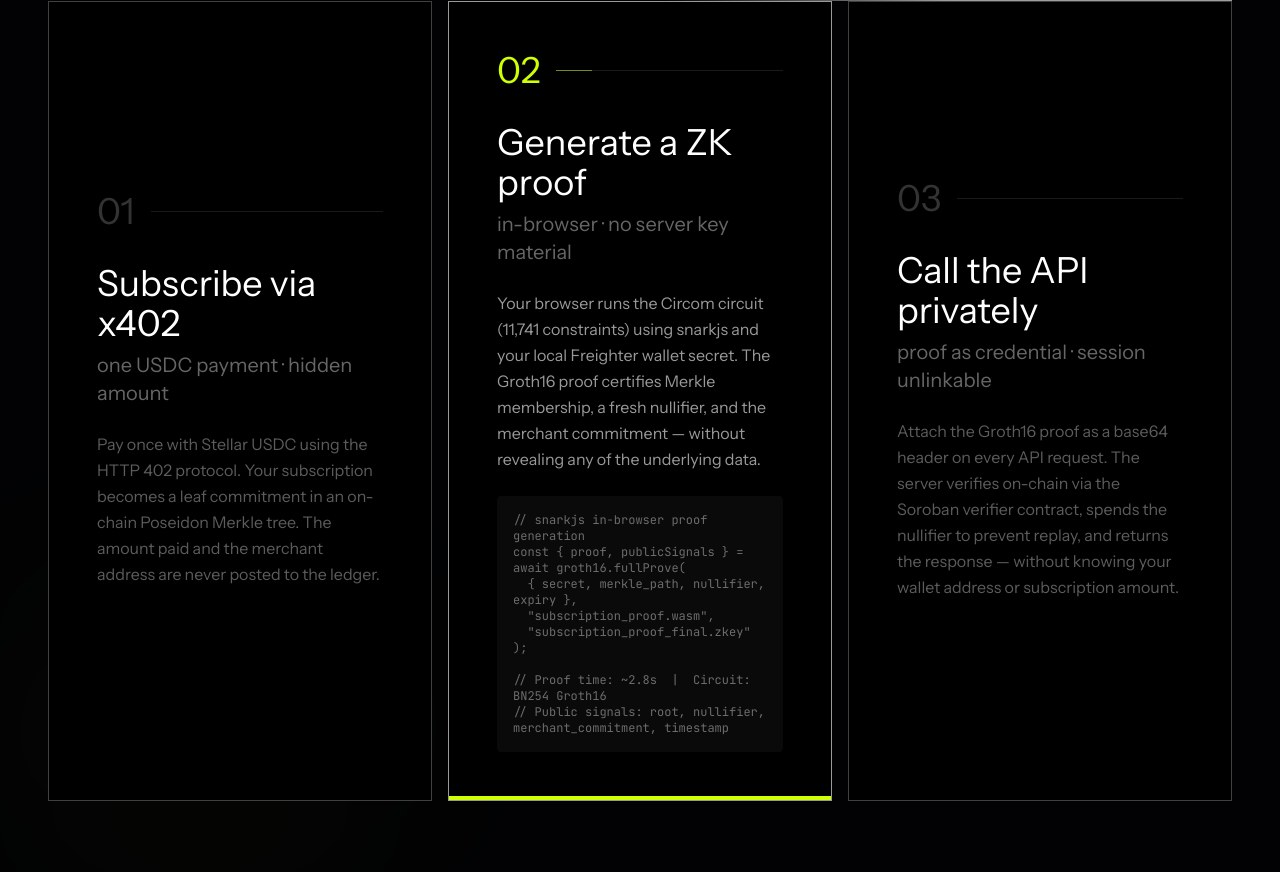
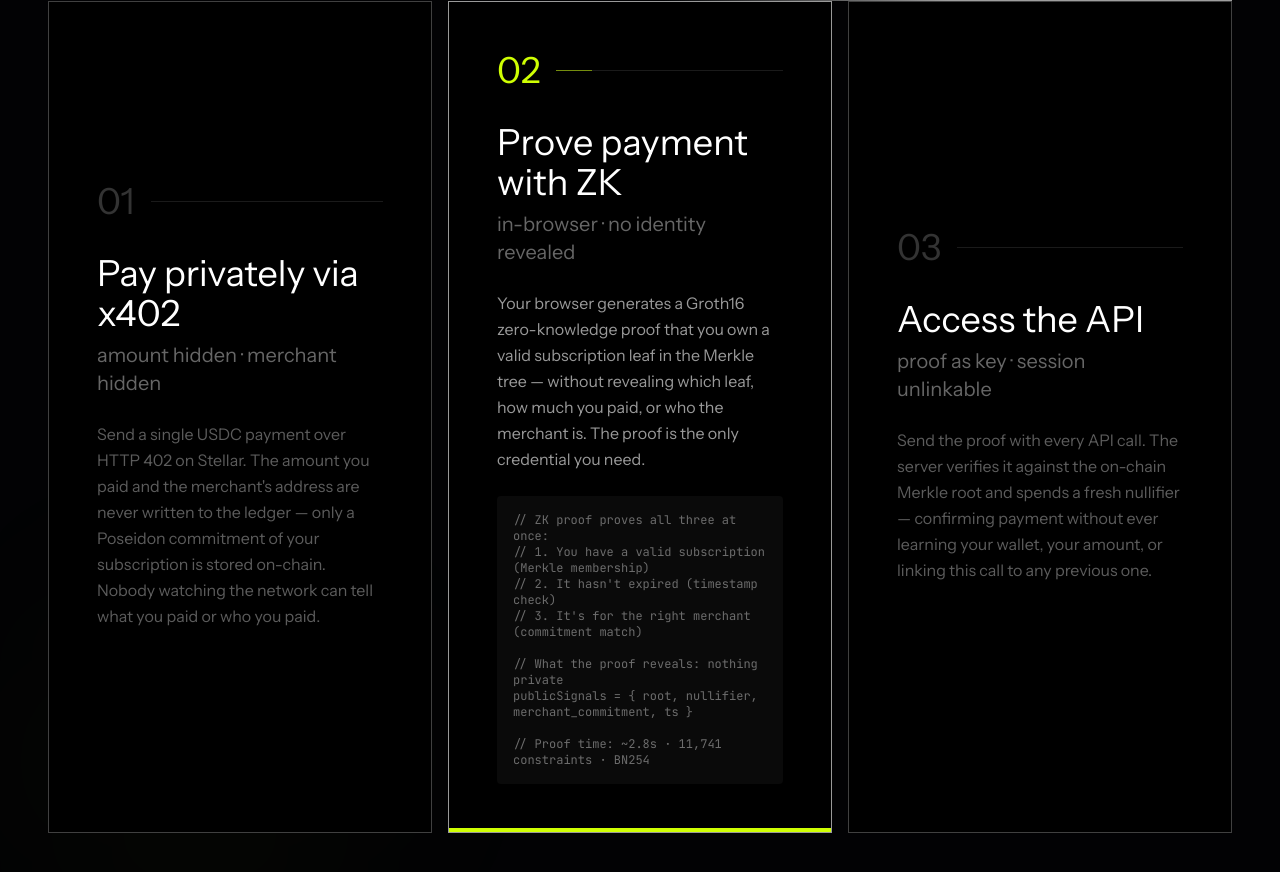
Before and after one commit to ayushsingh82/ZeroGate, a Next.js app in the folder frontend/: page / in a window 1280 px wide. Shown: the part 3298-4170 px from the top of the page. Built offline with nearby package versions, Linux system fonts and the light colour scheme; grey boxes are pictures that could not be loaded.

Commit message:
rewrite how-it-works steps to reflect actual x402 + ZK proof flow

```diff
--- a/frontend/components/landing/how-it-works-section.tsx
+++ b/frontend/components/landing/how-it-works-section.tsx
@@ -6,51 +6,47 @@ import { useVisible } from "@/hooks/use-visible";
 const steps = [
   {
     number: "01",
-    title: "Subscribe via x402",
-    subtitle: "one USDC payment · hidden amount",
+    title: "Pay privately via x402",
+    subtitle: "amount hidden · merchant hidden",
     description:
-      "Pay once with Stellar USDC using the HTTP 402 protocol. Your subscription becomes a leaf commitment in an on-chain Poseidon Merkle tree. The amount paid and the merchant address are never posted to the ledger.",
-    code: `// x402 subscription — amount stays private
-POST /subscribe
-{
-  "leaf": Poseidon(secret, expiry, sub_id, merchant_commitment),
-  "payment": "Stellar USDC · amount hidden on-chain"
-}
+      "Send a single USDC payment over HTTP 402 on Stellar. The amount you paid and the merchant's address are never written to the ledger — only a Poseidon commitment of your subscription is stored on-chain. Nobody watching the network can tell what you paid or who you paid.",
+    code: `// What goes on-chain (Soroban contract)
+leaf = Poseidon(secret, expiry, sub_id, merchant_commitment)
+merchant_commitment = Poseidon(merchant_addr, salt)
 
-// On-chain: only the Merkle leaf is stored
-// Soroban contract: insert_leaf(leaf) -> root`,
+// What NEVER goes on-chain
+// ✗  payment amount
+// ✗  merchant Stellar address
+// ✗  your wallet address`,
   },
   {
     number: "02",
-    title: "Generate a ZK proof",
-    subtitle: "in-browser · no server key material",
+    title: "Prove payment with ZK",
+    subtitle: "in-browser · no identity revealed",
     description:
-      "Your browser runs the Circom circuit (11,741 constraints) using snarkjs and your local Freighter wallet secret. The Groth16 proof certifies Merkle membership, a fresh nullifier, and the merchant commitment — without revealing any of the underlying data.",
-    code: `// snarkjs in-browser proof generation
-const { proof, publicSignals } = await groth16.fullProve(
-  { secret, merkle_path, nullifier, expiry },
-  "subscription_proof.wasm",
-  "subscription_proof_final.zkey"
-);
+      "Your browser generates a Groth16 zero-knowledge proof that you own a valid subscription leaf in the Merkle tree — without revealing which leaf, how much you paid, or who the merchant is. The proof is the only credential you need.",
+    code: `// ZK proof proves all three at once:
+// 1. You have a valid subscription (Merkle membership)
+// 2. It hasn't expired (timestamp check)
+// 3. It's for the right merchant (commitment match)
 
-// Proof time: ~2.8s  |  Circuit: BN254 Groth16
-// Public signals: root, nullifier, merchant_commitment, timestamp`,
+// What the proof reveals: nothing private
+publicSignals = { root, nullifier, merchant_commitment, ts }
+
+// Proof time: ~2.8s · 11,741 constraints · BN254`,
   },
   {
     number: "03",
-    title: "Call the API privately",
-    subtitle: "proof as credential · session unlinkable",
+    title: "Access the API",
+    subtitle: "proof as key · session unlinkable",
     description:
-      "Attach the Groth16 proof as a base64 header on every API request. The server verifies on-chain via the Soroban verifier contract, spends the nullifier to prevent replay, and returns the response — without knowing your wallet address or subscription amount.",
-    code: `// API request with ZK proof header
-GET /api/weather
+      "Send the proof with every API call. The server verifies it against the on-chain Merkle root and spends a fresh nullifier — confirming payment without ever learning your wallet, your amount, or linking this call to any previous one.",
+    code: `// Every API call carries only the proof
+GET /api/prices
 X-Stealth402-Proof: <base64-groth16-proof>
 
-// Server middleware: off-chain snarkjs verify
-// + on-chain nullifier spend (Soroban contract)
-// Wallet address: never seen by server
-// Amount: never seen by server
-// Session: unlinkable across calls`,
+// Server checks:  proof valid? ✓  nullifier unspent? ✓
+// Server never sees:  wallet address  amount  session history`,
   },
 ];
 
```
